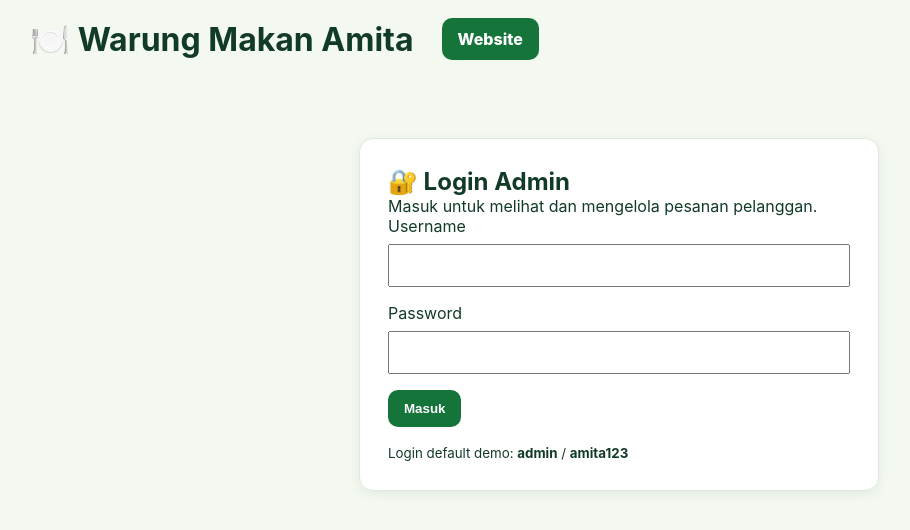
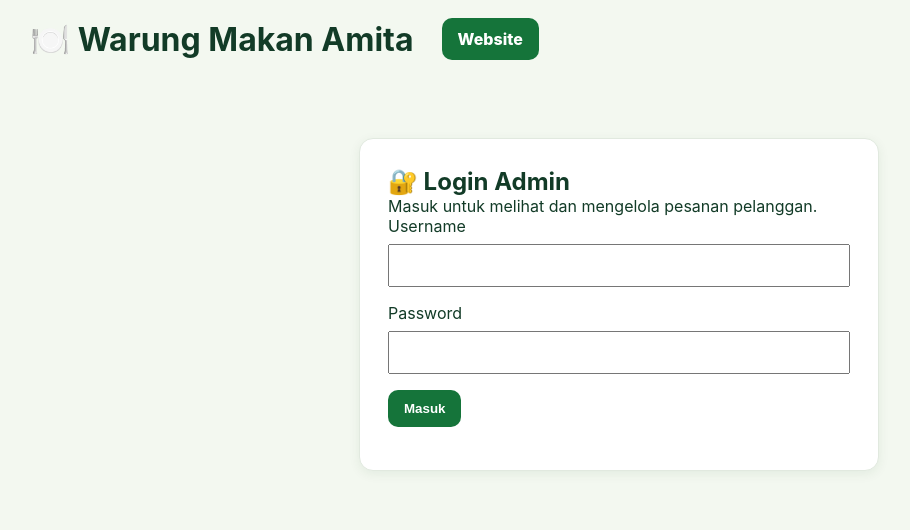
Before and after one commit to fajrifadillahzaelani-sketch/warung-makan-amita, a website: page public/admin-login.html in a window 1280 px wide. Shown: the whole page, without its empty margins (21-931 px from the left). Drawn offline with Linux system fonts and the light colour scheme.

Commit message:
Remove default login demo information

```diff
--- a/public/admin-login.html
+++ b/public/admin-login.html
@@ -30,7 +30,6 @@
       <p id="error" style="color:#c62828; margin-top:15px;"></p>
     </form>
 
-    <small>Login default demo: <b>admin</b> / <b>amita123</b></small>
   </div>
 </main>
 
```
